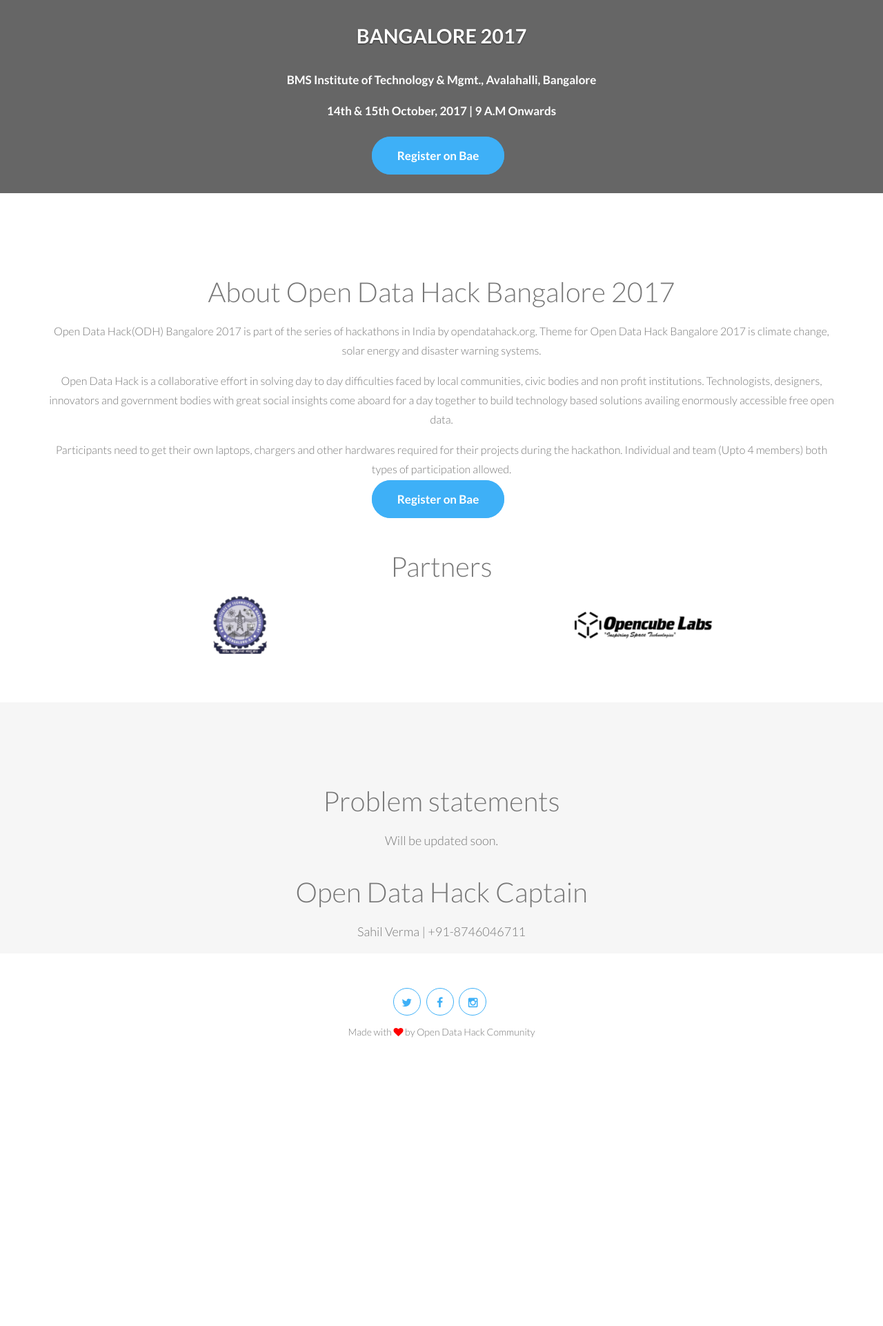
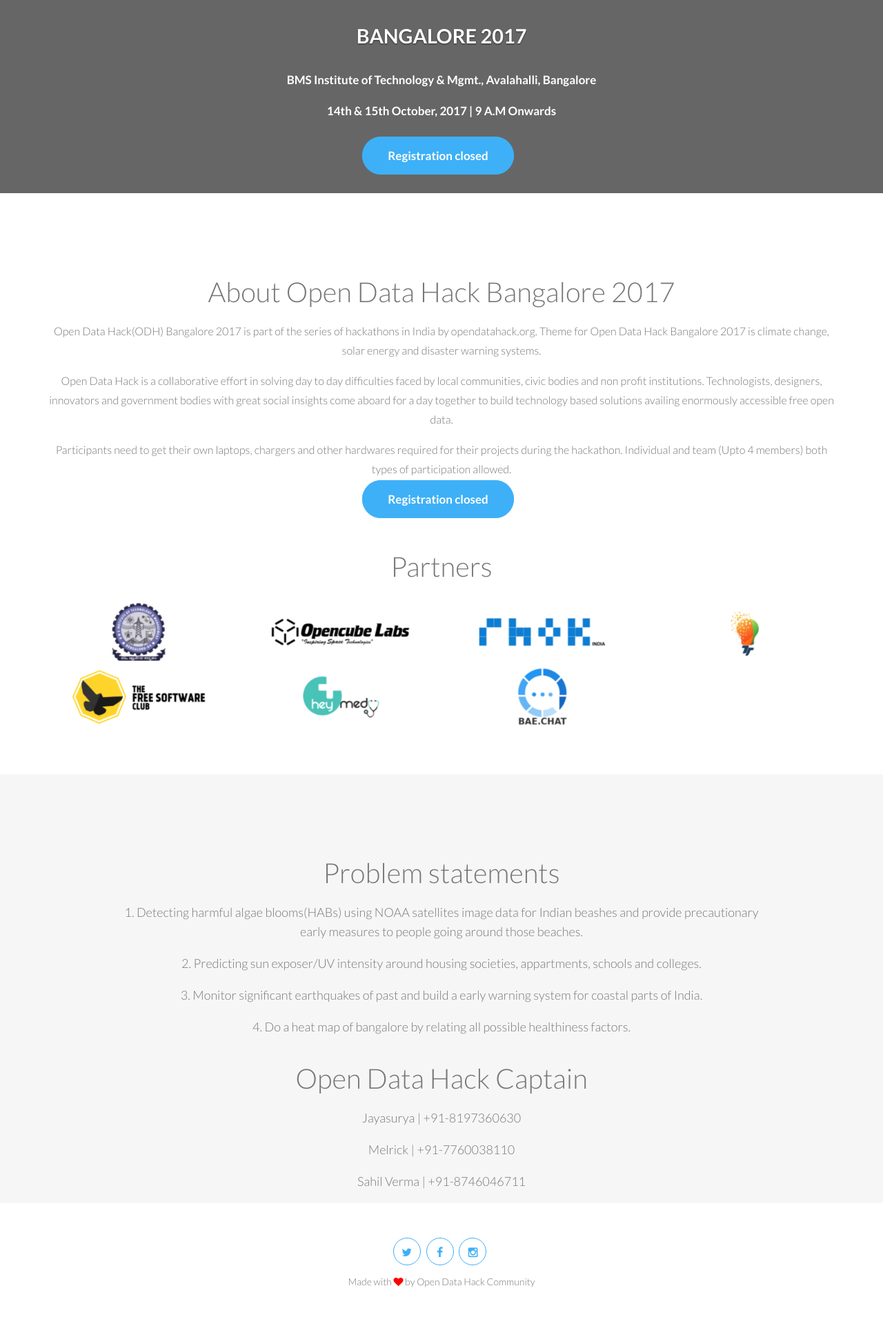
Before and after one commit to opendata-hack/website, a Python web app: template py/templates/blr2017.html in a window 1280 px wide. Shown: the part 297-2219 px from the top of the page at 69% size. Before the commit the page ends 1801 px from the top, so only its background shows below. Run offline with Jinja, Linux system fonts and the light colour scheme; the template is opened without the code that fills it, so the values that code supplies are empty.

Commit message:
partners updated

```diff
--- a/py/templates/blr2017.html
+++ b/py/templates/blr2017.html
@@ -70,7 +70,7 @@
 
                             <!-- /.header button -->
                             <div class="head-btn wow fadeInDown">
-                                <a href="//m.me/luvbae?ref=1" target="_blank" class="btn-primary">Register on Bae</a>
+                                <a href="#" target="_blank" class="btn-primary">Registration closed</a>
                                 <!-- <a href="#subscribe" class="btn-default">Subscribe</a> -->
                             </div>
 
@@ -93,7 +93,7 @@
                         <p>Open Data Hack is a collaborative effort in solving day to day difficulties faced by local communities, civic bodies and non profit institutions. Technologists, designers,  innovators and government bodies with great social insights come aboard for a day together to build technology based solutions availing enormously accessible free open data.</p>
                         <p>Participants need to get their own laptops, chargers and other hardwares required for their projects during the hackathon. Individual and team (Upto 4 members) both types of participation allowed.</p>
                         <div class="head-btn wow fadeInDown">
-                            <a href="//m.me/luvbae?ref=1" target="_blank" class="btn-primary">Register on Bae</a>
+                            <a href="#" target="_blank" class="btn-primary">Registration closed</a>
                             <!-- <a href="#subscribe" class="btn-default">Subscribe</a> -->
                         </div>
                     </div>
@@ -108,12 +108,30 @@
                 </div>
                 <div class="row">
                     <!-- /.intro image -->
-                    <div class="col-md-6 col-sm-12 col-xs-12 wow fadeInUp text-center">
+                    <div class="col-md-3 col-sm-12 col-xs-12 wow fadeInUp text-center" style="margin-top: 10px;">
                         <img src="images/partners/bmsit.png" style="width: 200px;">
                     </div>
-                    <div class="col-md-6 col-sm-12 col-xs-12 wow fadeInUp text-center">
+                    <div class="col-md-3 col-sm-12 col-xs-12 wow fadeInUp text-center" style="margin-top: 10px;">
                         <img src="images/partners/ocl.png" style="width: 200px;">
                     </div>
+                    <div class="col-md-3 col-sm-12 col-xs-12 wow fadeInUp text-center" style="margin-top: 10px;">
+                        <img src="images/partners/rhok_india.png" style="width: 200px;">
+                    </div>
+                    <div class="col-md-3 col-sm-12 col-xs-12 wow fadeInUp text-center" style="margin-top: 10px;">
+                        <img src="images/partners/tt.png" style="width: 200px;">
+                    </div>
+                    <div class="col-md-3 col-sm-12 col-xs-12 wow fadeInUp text-center" style="margin-top: 10px;">
+                        <img src="images/partners/tfsc.png" style="width: 200px;">
+                    </div>
+                    <div class="col-md-3 col-sm-12 col-xs-12 wow fadeInUp text-center" style="margin-top: 10px;">
+                        <img src="images/partners/heymedy.png" style="width: 200px;">
+                    </div>
+                    <div class="col-md-3 col-sm-12 col-xs-12 wow fadeInUp text-center" style="margin-top: 10px;">
+                        <img src="images/partners/bae_chat.png" style="width: 200px;">
+                    </div>
+                    <!-- <div class="col-md-3 col-sm-12 col-xs-12 wow fadeInUp text-center">
+                        <img src="images/partners/rhok_india.png" style="width: 200px;">
+                    </div>  -->
 
                 </div>
                 <!-- <div class="row">
@@ -134,7 +152,10 @@
 
                         <!-- /.feature title -->
                         <h2>Problem statements</h2>
-                        <p>Will be updated soon.</p>
+                        <p>1. Detecting harmful algae blooms(HABs) using NOAA satellites image data for Indian beashes and provide precautionary early measures to people going around those beaches.</p>
+                        <p>2. Predicting sun exposer/UV intensity around housing societies, appartments, schools and colleges.</p>
+                        <p>3. Monitor significant earthquakes of past and build a early warning system for coastal parts of India.</p>
+                        <p>4. Do a heat map of bangalore by relating all possible healthiness factors.</p>
 
                     </div>
 
@@ -145,6 +166,8 @@
 
                         <!-- /.feature title -->
                         <h2>Open Data Hack Captain</h2>
+                        <p>Jayasurya | +91-8197360630</p>
+                        <p>Melrick | +91-7760038110</p>
                         <p>Sahil Verma | +91-8746046711</p>
 
                     </div>
```
Also changed, not shown: py/static/images/partners/bae_chat.png (added), py/static/images/partners/heymedy.png (added), py/static/images/partners/rhok_india.png (added), py/static/images/partners/tfsc.png (added), py/static/images/partners/tt.png (added).
